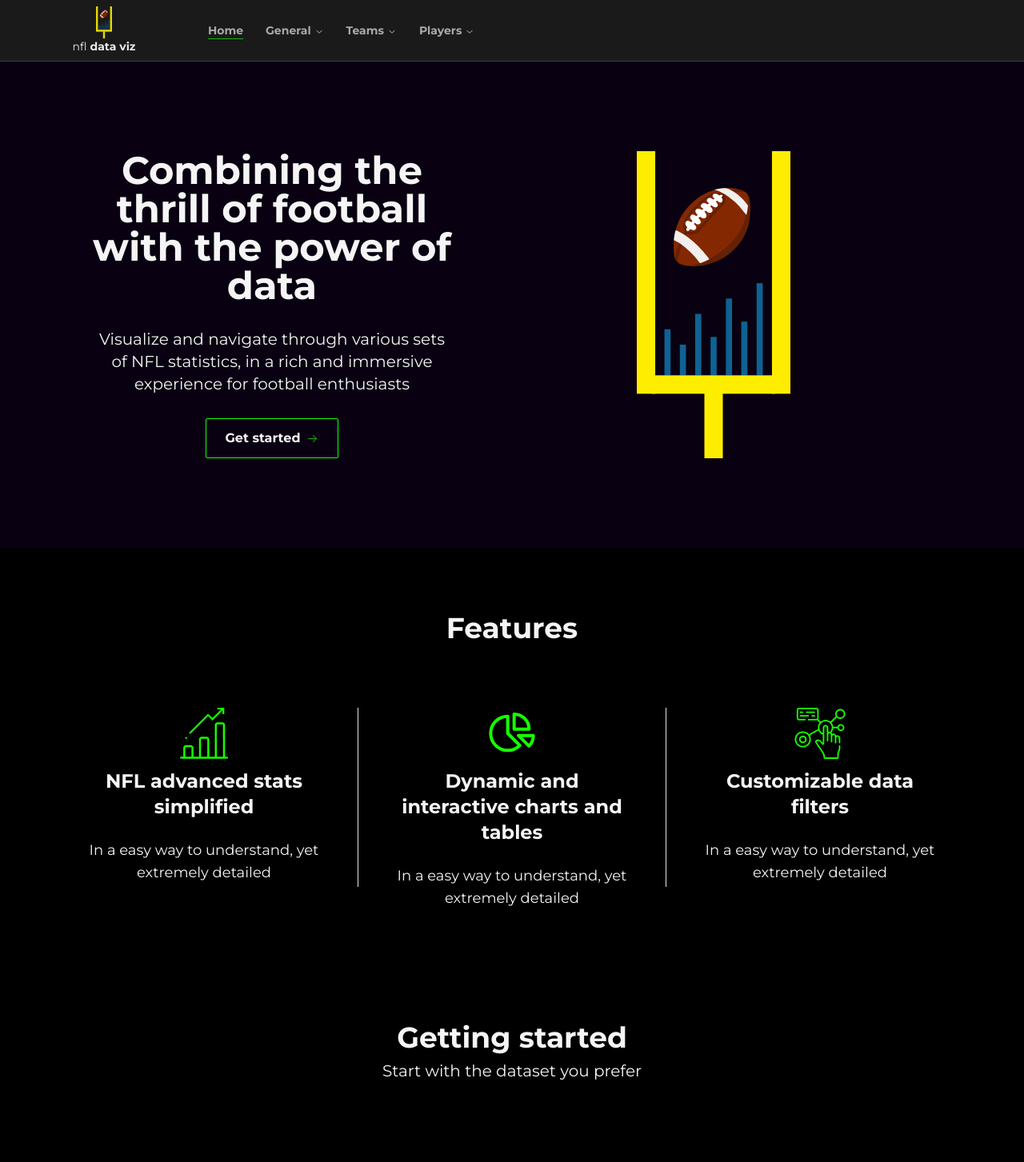
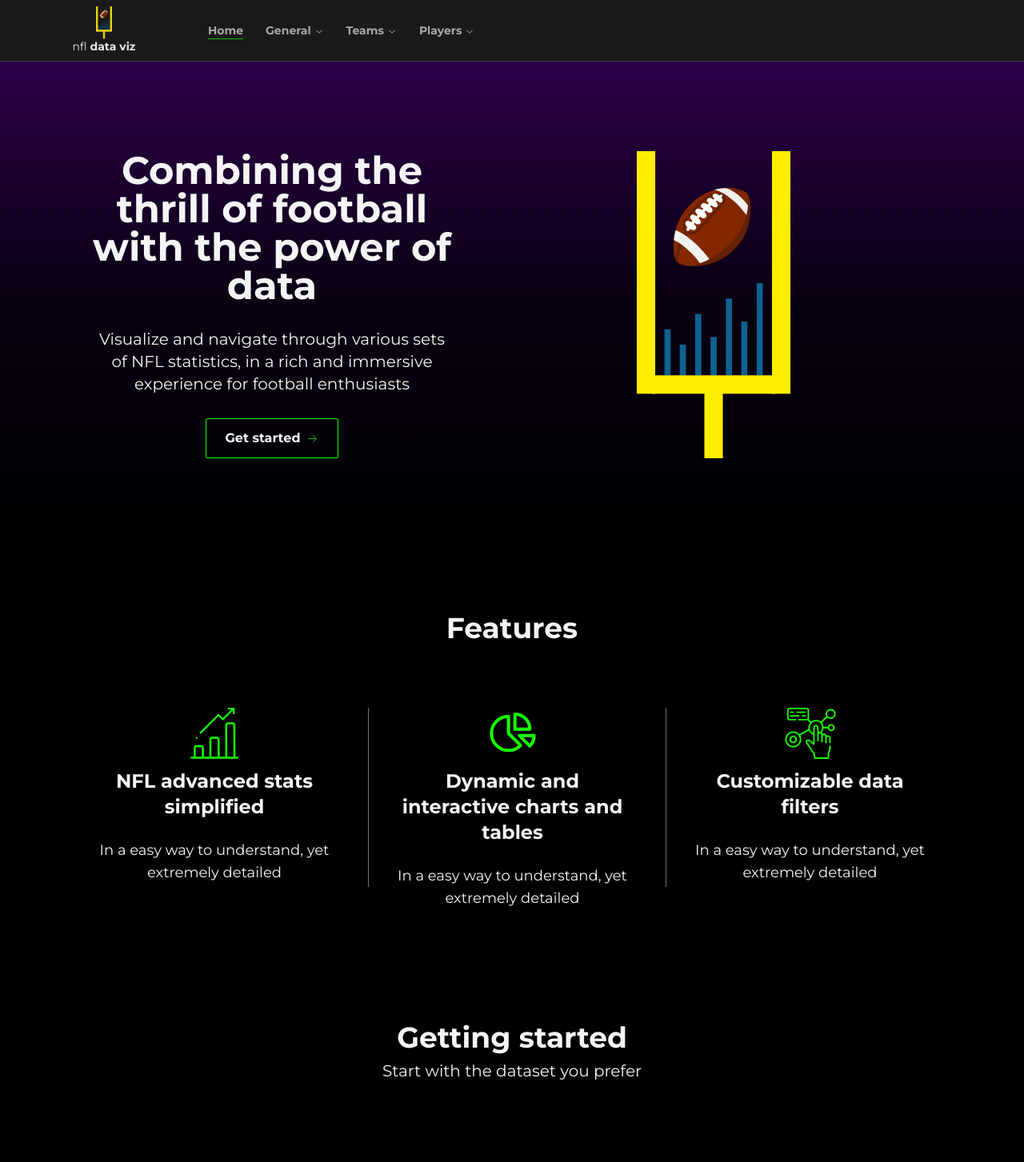
Before and after one commit to gama-gabriel/nfl-data-viz, a Next.js app: page / in a window 1280 px wide. Shown: the top 1453 px of the page at 80% size. Built offline with nearby package versions, Linux system fonts and the light colour scheme.

Commit message:
changed hero bg and animation, changed getting started flex dir

```diff
--- a/src/app/page.tsx
+++ b/src/app/page.tsx
@@ -18,7 +18,7 @@ export default function Menu() {
   const view = useInView(ref, { margin: "-60% 0px -50% 0px" });
 
   const gridRef = useRef<HTMLDivElement>(null);
-  const gridView = useInView(gridRef);
+  const gridView = useInView(gridRef, { margin: "10% 0px 10% 0px" });
 
   const MotionArrow = motion(ArrowRightIcon);
   const MotionLink = motion(Link);
@@ -26,12 +26,14 @@ export default function Menu() {
   return (
     <>
       <motion.div
-        className="w-full grid grid-cols-2 py-28 px-6 xl:px-10"
+        className="w-full grid grid-cols-2 py-28 px-6 bg-gradient-to-t from-transparent to-transparent xl:px-10"
         ref={ref}
         animate={
           view
-            ? { backgroundColor: "#090011", transition: { duration: 0.5 } }
-            : { backgroundColor: "#09001100", transition: { duration: 1 } }
+            ? { background:
+              "linear-gradient(to bottom, #2c0049, #090011, #000000)", transition: {duration: 5, delay: 0.5}}
+            : { background:
+              "linear-gradient(to bottom, #000000, #000000, #000000)", transition: {duration: 1}}
         }
       >
         <div className="flex flex-col px-12 max-h-96">
@@ -59,13 +61,14 @@ export default function Menu() {
           <LogoSvg />
         </div>
       </motion.div>
-      <div className="pb-20" ref={gridRef}>
+      <div className="pb-20">
         <h2 className="w-fit h-fit mx-auto py-20 text-4xl font-bold">
           Features
         </h2>
 
         <motion.div
-          className="flex mx-auto px-10 w-full gap-3 h-56 justify-center 2xl:w-full"
+          className="flex mx-auto px-10 w-full gap-3 h-56 justify-center 2xl:w-full divide-x-[1px] divide-neutral-500"
+          ref={gridRef}
           animate={gridView ? "rest" : "hidden"}
         >
           <div className="px-4 w-[calc(30%)] ">
@@ -77,7 +80,7 @@ export default function Menu() {
               In a easy way to understand, yet extremely detailed
             </p>
           </div>
-          <Separator orientation="vertical" className="h-56" />
+
 
           <div className="px-4 w-[calc(30%)]">
             <ChartSvg />
@@ -88,7 +91,6 @@ export default function Menu() {
               In a easy way to understand, yet extremely detailed
             </p>
           </div>
-          <Separator orientation="vertical" className="h-56" />
 
           <div className="px-4 w-[calc(30%)]">
             <FilterSvg />
@@ -103,13 +105,13 @@ export default function Menu() {
       </div>
 
       <div className="flex flex-col justify-center items-center py-20">
-        <h2 className="text-4xl font-bold py-2" ref={gridRef}>
+        <h2 className="text-4xl font-bold py-2">
           Getting started
         </h2>
         <h3 className="text-xl">Start with the dataset you prefer</h3>
       </div>
 
-      <div className="flex flex-col justify-center gap-5 items-center ">
+      <div className="flex justify-center gap-5 items-center ">
         <MotionLink
           href="/general/home"
           className="px-6 py-4 flex items-center justify-center "
@@ -118,7 +120,7 @@ export default function Menu() {
         >
           <NflSvg></NflSvg>
           <div className="flex flex-col items-center justify-center ps-4">
-            <p className="font-bold text-lg self-start">General</p>
+            <motion.p className="font-bold text-lg self-start" >General</motion.p>
             <motion.p
               className="w-48"
               variants={{ rest: { opacity: 0.8 }, hover: { opacity: 1 } }}
```
